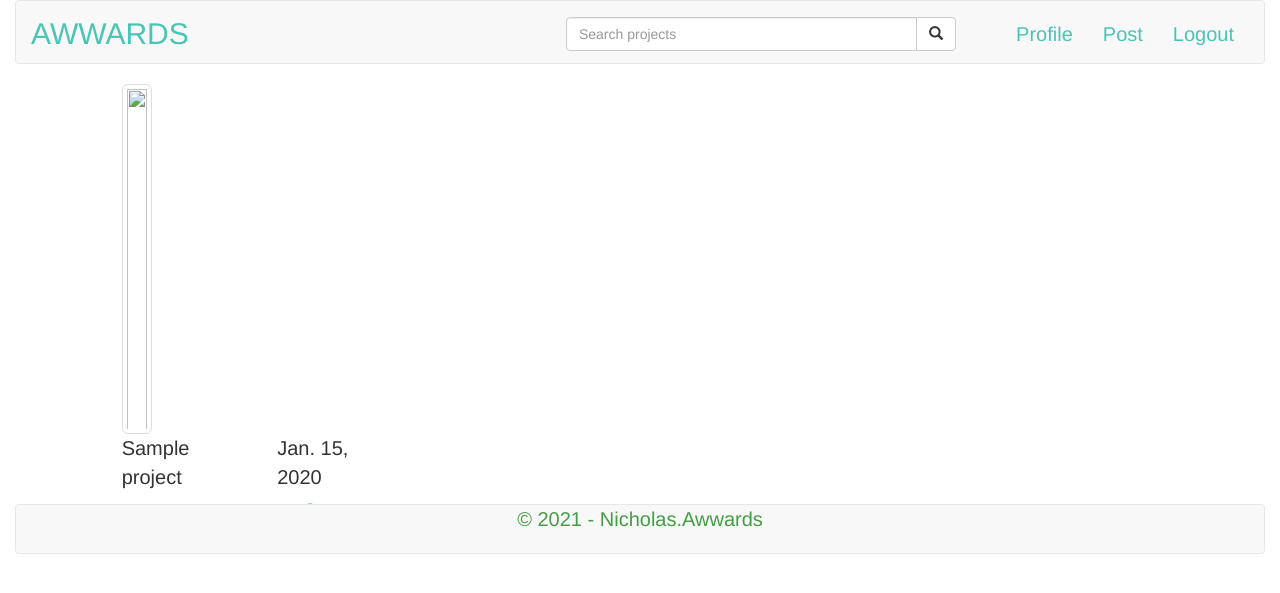
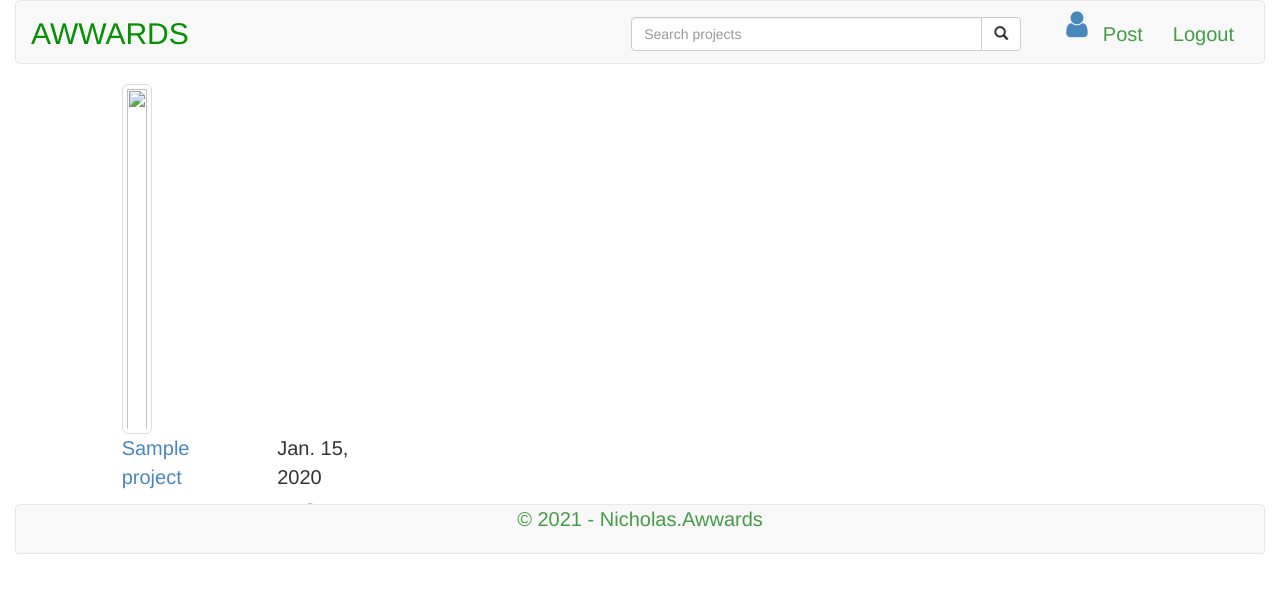
Before and after one commit to ngetichnicholas/Django-Awwards, a Django app: page /index/ in a window 1280 px wide. Shown: the top 593 px of the page. Run offline with Django 3.2, Linux system fonts and the light colour scheme; a user stored in the database is signed in; tables that the repository leaves empty hold one stand-in row (values such as "Sample post"); some libraries are stand-ins or nearby versions.

Commit message:
Update page styles

```diff
--- a/awwards_app/static/css/index.css
+++ b/awwards_app/static/css/index.css
@@ -18,6 +18,14 @@ img {
 .link {
   margin: 1rem !important;
 }
+.live-link {
+  background-color: #4888BE;
+  color: white;
+  border-radius: 8px;
+}
+.title {
+  color: #4888BE;
+}
 th {
   background-color: #058F03 !important;
 }
@@ -37,13 +45,13 @@ th {
   color: #058F03;
 }
 nav {
-  color: #4888BE !important;
+  color: #058F03 !important;
   height: 8vh !important;
   font-size: 25;
   padding-top: 1vh;
 }
 li a {
-  color: #49C5B6 !important;
+  color: #449D44 !important;
 }
 h2,h1 {
   color: #449D44;
--- a/awwards_app/templates/index.html
+++ b/awwards_app/templates/index.html
@@ -17,7 +17,7 @@
           <div class="details">
             <div class="row">
               <div class="col-md-7">
-                <p>{{project.title}}</p>
+                <p class="title">{{project.title}}</p>
               </div>
               <div class="col-md-5">
                 <p>{{project.posted_on|date}}</p>
--- a/awwards_app/templates/navbar.html
+++ b/awwards_app/templates/navbar.html
@@ -6,7 +6,7 @@
       <!-- Brand and toggle get grouped for better mobile display -->
       <div class="navbar-header">
         <a class="navbar-brand" href="{% url 'home' %}">
-          <p style="color: #49C5B6;font-size:30px;"><i class="fas fa-award"></i> AWWARDS</p>
+          <p style="color: #058F03;font-size:30px;"><i class="fas fa-award"></i> AWWARDS</p>
         </a>
         <button type="button" class="navbar-toggle collapsed" data-toggle="collapse"
           data-target="#bs-example-navbar-collapse-1" aria-expanded="false">
@@ -35,7 +35,12 @@
             <div class="col-sm-6 col-md-6">
               {% if user.is_authenticated %}
           <li>
-            <a href="{% url 'profile'%}">Profile</a>
+            {% if user.profile.profile_picture.url %}
+            <a href="{% url 'profile'%}"><img class="profile_picture"
+              src="{{ user.profile.profile_picture.url }}" alt="{{ profile.name }}"></a>
+              {% else %}
+              <i style="font-size:30px;color:#4888BE" class="fa fa-user" aria-hidden="true"></i>
+              {% endif %}
           </li>
           <li>
             <a href="{% url 'post' %}">Post</a>
--- a/awwards_app/templates/profile/profile.html
+++ b/awwards_app/templates/profile/profile.html
@@ -37,7 +37,7 @@
           <div class="details">
             <div class="row">
               <div class="col-md-7">
-                <p>{{project.title}}</p>
+                <p class="title">{{project.title}}</p>
               </div>
               <div class="col-md-5">
                 <p>{{project.posted_on|date}}</p>
--- a/awwards_app/templates/profile/users_profile.html
+++ b/awwards_app/templates/profile/users_profile.html
@@ -34,7 +34,7 @@
           <div class="details">
             <div class="row">
               <div class="col-md-7">
-                <p>{{project.title}}</p>
+                <p class="title">{{project.title}}</p>
               </div>
               <div class="col-md-5">
                 <p>{{project.posted_on|date}}</p>
--- a/awwards_app/templates/project_details.html
+++ b/awwards_app/templates/project_details.html
@@ -38,10 +38,10 @@
       <img src="{{project.project_image.url}}" class="img-thumbnail" alt="Image" onclick="window.open(this.src)">
       <div class="row">
         <div class="col-md-3">
-          <a href="{{project.repo_link}}"><button class="btn btn-success link">View on Github</button></a>
+          <a href="{{project.repo_link}}"><button class="btn link live-link">View on Github</button></a>
         </div>
         <div class="col-md-3">
-          <a href="{{project.live_link}}"><button class="btn btn-success link">View Live</button></a>
+          <a href="{{project.live_link}}"><button class="btn link live-link">View Live Site</button></a>
         </div>
         <div class="col-md-6">
           <P>Posted on: <strong>{{project.posted_on|date}}</strong> by <span class="text-success">{{project.user.username}}</span>
@@ -53,7 +53,7 @@
       <form action="" method="post" enctype="multipart/form-data">
         {% csrf_token %}
         {% bootstrap_form rating_form %}
-        <button class="btn btn-sm btn-info">Rate</button>
+        <button class="btn btn-success link">Rate</button>
       </form>
       {% endif %}
       {% endif %}
--- a/awwards_app/templates/search.html
+++ b/awwards_app/templates/search.html
@@ -24,7 +24,7 @@
           <div class="details">
             <div class="row">
               <div class="col-md-7">
-                <p>{{project.title}}</p>
+                <p class="title">{{project.title}}</p>
               </div>
               <div class="col-md-5">
                 <p>{{project.posted_on|date}}</p>
```
